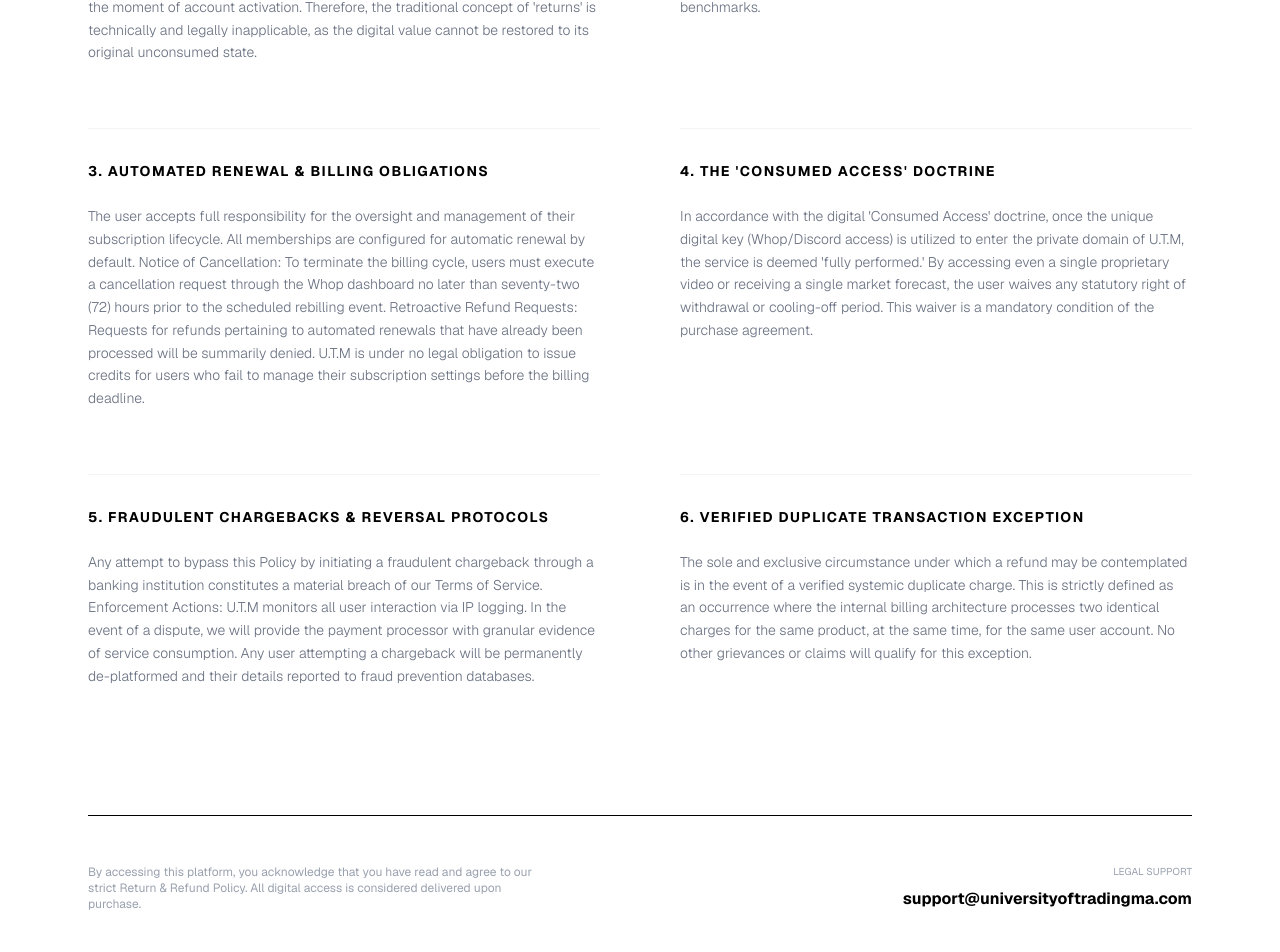
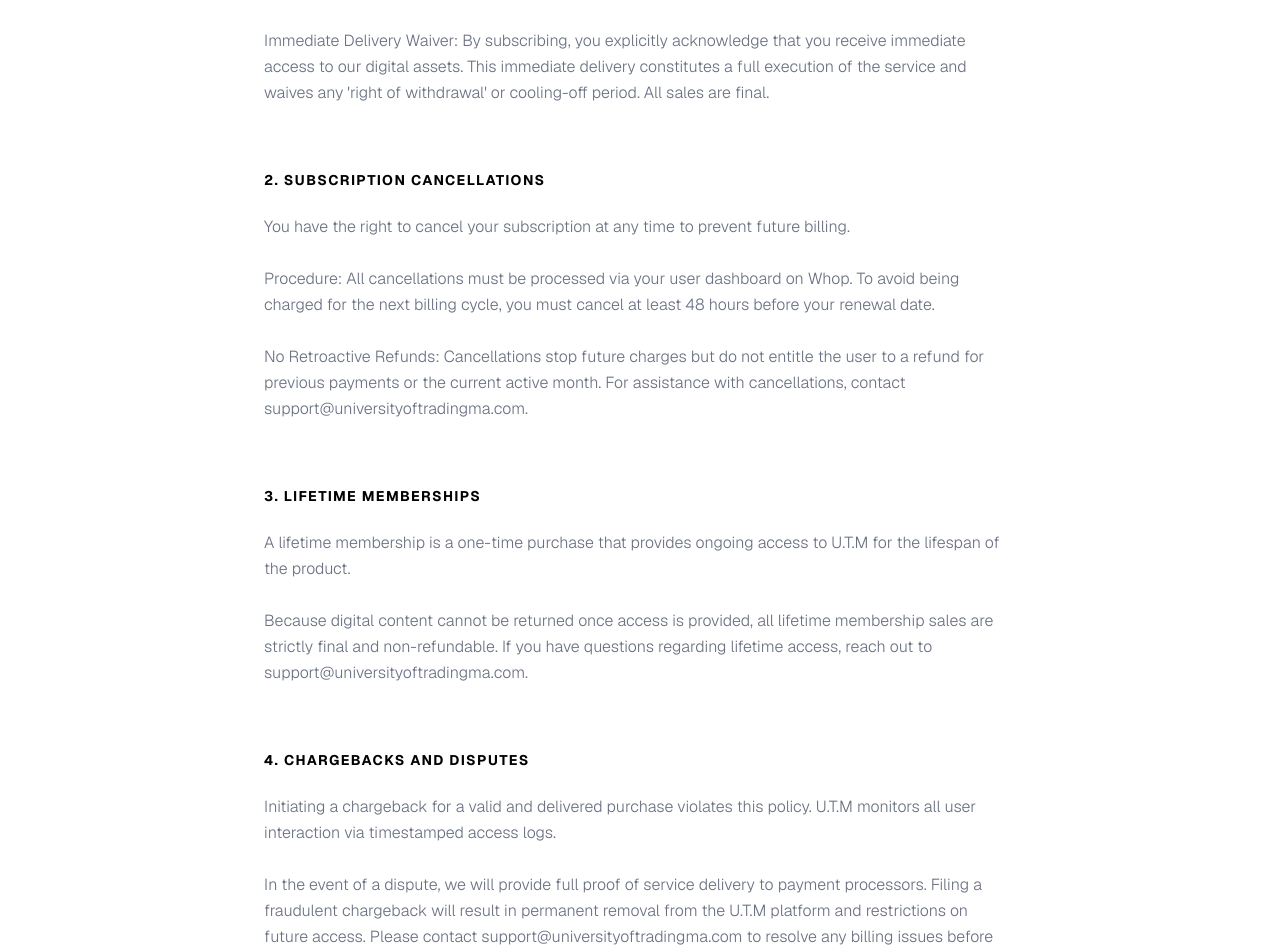
Before and after one commit to hloser77/University-of-Trading-MA, a Next.js app: page /refund in a window 1280 px wide. Shown: the part 715-1667 px from the top of the page. Built offline with nearby package versions, Linux system fonts and the light colour scheme.

Commit message:
Update page.tsx

```diff
--- a/app/refund/page.tsx
+++ b/app/refund/page.tsx
@@ -4,52 +4,51 @@ import Header from "@/components/header";
 import Footer from "@/components/footer";
 
 export default function RefundPolicy() {
+  const lastUpdated = "April 3, 2026";
+
   const sections = [
     {
-      title: "1. ACQUISITION OF DIGITAL PROPRIETARY ASSETS",
-      content: `
-Upon the successful processing of a transaction, University of Trading-MA ("U.T.M") provides immediate, irrevocable, and comprehensive access to its proprietary digital ecosystem. This ecosystem includes, but is not limited to, the Hloser Model, high-frequency video masterclasses, strategic blueprints, and real-time community engagement via Discord.
+      title: "1. IRREVOCABLE NO-REFUND POLICY",
+      content: `Due to the proprietary and digital nature of the services provided by University of Trading-MA ("U.T.M"), we enforce a strict No-Refund Policy.
 
-By completing the checkout process, the user acknowledges and warrants that the product being acquired is a digital, intangible good. Under international digital commerce standards and the laws of the Kingdom of Morocco, the delivery of such assets occurs instantaneously at the moment of account activation. Therefore, the traditional concept of 'returns' is technically and legally inapplicable, as the digital value cannot be restored to its original unconsumed state.`
+Digital Goods Consumption: Our educational materials, including the 'Hloser Model', video masterclasses, and Discord access, are classified as digital goods. Access is granted immediately upon successful payment.
+
+Immediate Delivery Waiver: By subscribing, you explicitly acknowledge that you receive immediate access to our digital assets. This immediate delivery constitutes a full execution of the service and waives any 'right of withdrawal' or cooling-off period. All sales are final.`
     },
     {
-      title: "2. STRICT ADHERENCE TO THE NO-REFUND MANDATE",
-      content: `
-U.T.M operates under a rigid 'Strict No-Refund' policy for all membership tiers. This policy is foundational to our operational integrity and is designed to protect our intellectual property from exploitation.
+      title: "2. SUBSCRIPTION CANCELLATIONS",
+      content: `You have the right to cancel your subscription at any time to prevent future billing.
 
-There are NO exceptions to this mandate. This lack of exception applies regardless of:
+Procedure: All cancellations must be processed via your user dashboard on Whop. To avoid being charged for the next billing cycle, you must cancel at least 48 hours before your renewal date.
 
-• The volume of content accessed or the duration of login sessions.
-• Subjective dissatisfaction with market outcomes or trading performance.
-• Technical limitations or software incompatibilities on the user's end.
-• Claims of 'accidental purchase' or 'buyer’s remorse'.
-• Failure to achieve specific profit targets or funded account benchmarks.`
+No Retroactive Refunds: Cancellations stop future charges but do not entitle the user to a refund for previous payments or the current active month. For assistance with cancellations, contact support@universityoftradingma.com.`
     },
     {
-      title: "3. AUTOMATED RENEWAL & BILLING OBLIGATIONS",
-      content: `
-The user accepts full responsibility for the oversight and management of their subscription lifecycle. All memberships are configured for automatic renewal by default.
+      title: "3. LIFETIME MEMBERSHIPS",
+      content: `A lifetime membership is a one-time purchase that provides ongoing access to U.T.M for the lifespan of the product.
 
-Notice of Cancellation: To terminate the billing cycle, users must execute a cancellation request through the Whop dashboard no later than seventy-two (72) hours prior to the scheduled rebilling event.
-
-Retroactive Refund Requests: Requests for refunds pertaining to automated renewals that have already been processed will be summarily denied. U.T.M is under no legal obligation to issue credits for users who fail to manage their subscription settings before the billing deadline.`
+Because digital content cannot be returned once access is provided, all lifetime membership sales are strictly final and non-refundable. If you have questions regarding lifetime access, reach out to support@universityoftradingma.com.`
     },
     {
-      title: "4. THE 'CONSUMED ACCESS' DOCTRINE",
-      content: `
-In accordance with the digital 'Consumed Access' doctrine, once the unique digital key (Whop/Discord access) is utilized to enter the private domain of U.T.M, the service is deemed 'fully performed.' By accessing even a single proprietary video or receiving a single market forecast, the user waives any statutory right of withdrawal or cooling-off period. This waiver is a mandatory condition of the purchase agreement.`
+      title: "4. CHARGEBACKS AND DISPUTES",
+      content: `Initiating a chargeback for a valid and delivered purchase violates this policy. U.T.M monitors all user interaction via timestamped access logs.
+
+In the event of a dispute, we will provide full proof of service delivery to payment processors. Filing a fraudulent chargeback will result in permanent removal from the U.T.M platform and restrictions on future access. Please contact support@universityoftradingma.com to resolve any billing issues before contacting your bank.`
     },
     {
-      title: "5. FRAUDULENT CHARGEBACKS & REVERSAL PROTOCOLS",
-      content: `
-Any attempt to bypass this Policy by initiating a fraudulent chargeback through a banking institution constitutes a material breach of our Terms of Service.
+      title: "5. THE SINGLE EXCEPTION (DUPLICATE CHARGE)",
+      content: `Refunds are issued only in the case of a verified duplicate charge for the exact same product purchased unintentionally within the same billing period.
 
-Enforcement Actions: U.T.M monitors all user interaction via IP logging. In the event of a dispute, we will provide the payment processor with granular evidence of service consumption. Any user attempting a chargeback will be permanently de-platformed and their details reported to fraud prevention databases.`
+A duplicate charge means the customer was billed twice for the identical membership without placing a second order. If confirmed by our billing system, the duplicate payment will be refunded. All refund claims for duplicate charges must be sent to support@universityoftradingma.com.`
     },
     {
-      title: "6. VERIFIED DUPLICATE TRANSACTION EXCEPTION",
-      content: `
-The sole and exclusive circumstance under which a refund may be contemplated is in the event of a verified systemic duplicate charge. This is strictly defined as an occurrence where the internal billing architecture processes two identical charges for the same product, at the same time, for the same user account. No other grievances or claims will qualify for this exception.`
+      title: "6. AGREEMENT AT CHECKOUT",
+      content: `By completing a purchase, the user confirms:
+• They have read and understand this Return and Refund Policy.
+• They acknowledge that digital access is delivered immediately.
+• They agree that all sales are final.
+• They understand that refunds will not be issued after access is granted.
+• For questions, they will contact support@universityoftradingma.com.`
     }
   ];
 
@@ -57,8 +56,8 @@ The sole and exclusive circumstance under which a refund may be contemplated is
     <div className="bg-white min-h-screen">
       <Header />
 
-      <main className="max-w-[1200px] mx-auto pt-40 pb-24 px-6 md:px-12">
-        {/* العناوين الكبار بحال لي في الصورة */}
+      <main className="max-w-[800px] mx-auto pt-40 pb-24 px-6">
+        {/* العنوان الضخم والنقي */}
         <div className="mb-20">
           <p className="text-[10px] uppercase tracking-[0.3em] text-gray-400 mb-6 font-medium">
             Legal Documentation — 2026
@@ -69,28 +68,28 @@ The sole and exclusive circumstance under which a refund may be contemplated is
           </h1>
         </div>
 
-        {/* تقسيم الهضرة بنفس ستايل الصورة */}
-        <div className="grid grid-cols-1 md:grid-cols-2 gap-x-20 gap-y-16">
+        {/* النص مرتب في عمود واحد باش ما يجيش مخربق في التلفون */}
+        <div className="space-y-16 border-t border-gray-100 pt-16">
           {sections.map((section, index) => (
-            <section key={index} className="border-t border-gray-100 pt-8">
+            <section key={index}>
               <h2 className="text-sm font-bold text-black uppercase mb-6 tracking-widest">
                 {section.title}
               </h2>
-              <p className="text-gray-500 text-sm leading-relaxed font-light">
+              <p className="text-gray-500 text-base leading-relaxed font-light whitespace-pre-line">
                 {section.content}
               </p>
             </section>
           ))}
         </div>
 
-        {/* الجزء التحتاني ديال التواصل */}
+        {/* الخاتمة مع الإيمايل */}
         <div className="mt-32 pt-12 border-t border-black">
           <div className="flex flex-col md:flex-row justify-between items-start gap-8">
-            <p className="text-gray-400 text-xs max-w-md">
-              By accessing this platform, you acknowledge that you have read and agree to our strict Return & Refund Policy. All digital access is considered delivered upon purchase.
+            <p className="text-gray-400 text-xs max-w-md italic">
+              Last Updated: {lastUpdated}. By purchasing, you agree to these terms in full.
             </p>
             <div className="text-right">
-              <p className="text-[10px] uppercase text-gray-400 mb-2">Legal Support</p>
+              <p className="text-[10px] uppercase text-gray-400 mb-2 font-bold">Billing Support</p>
               <a href="mailto:support@universityoftradingma.com" className="text-black font-bold hover:underline">
                 support@universityoftradingma.com
               </a>
```
